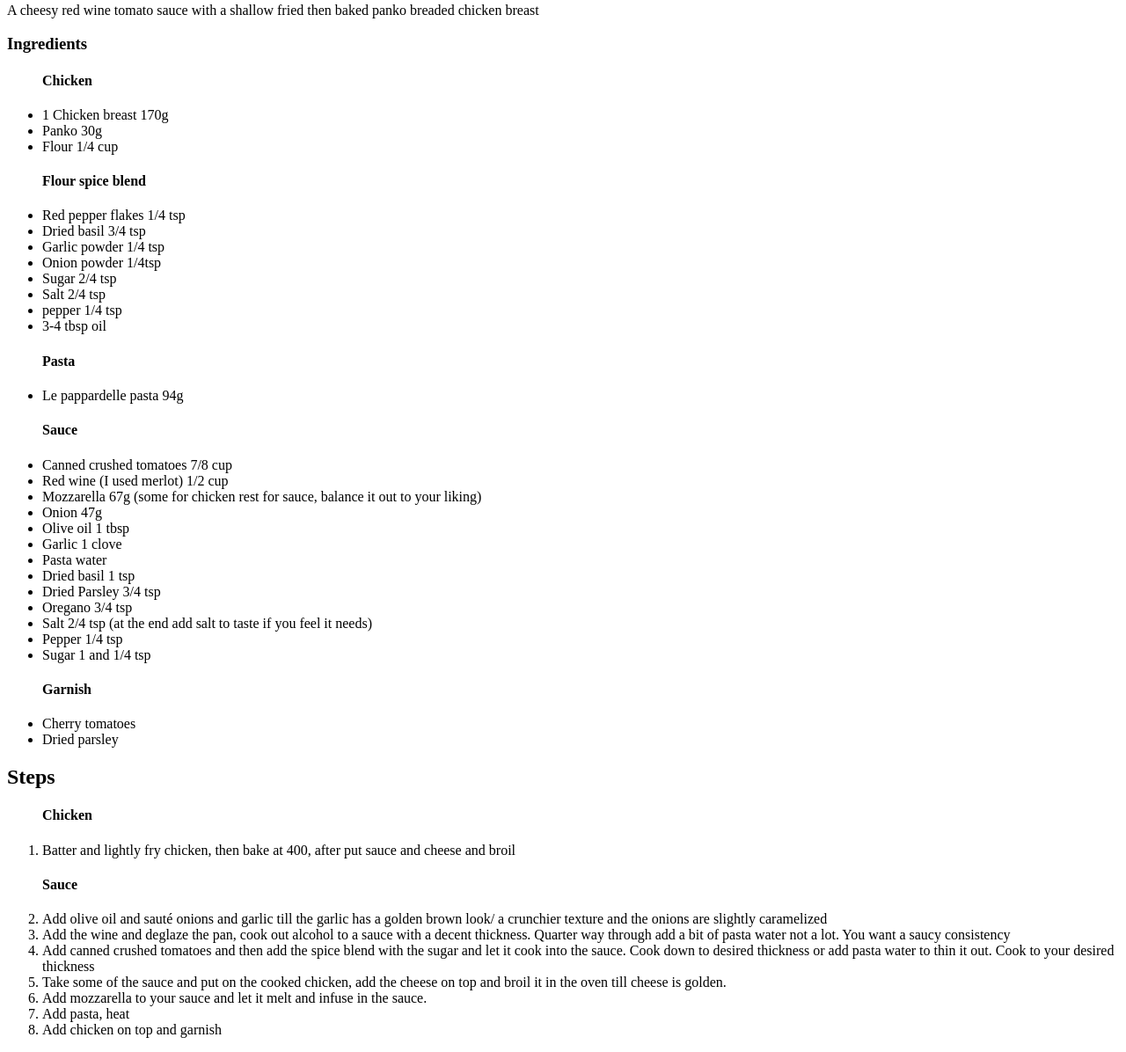
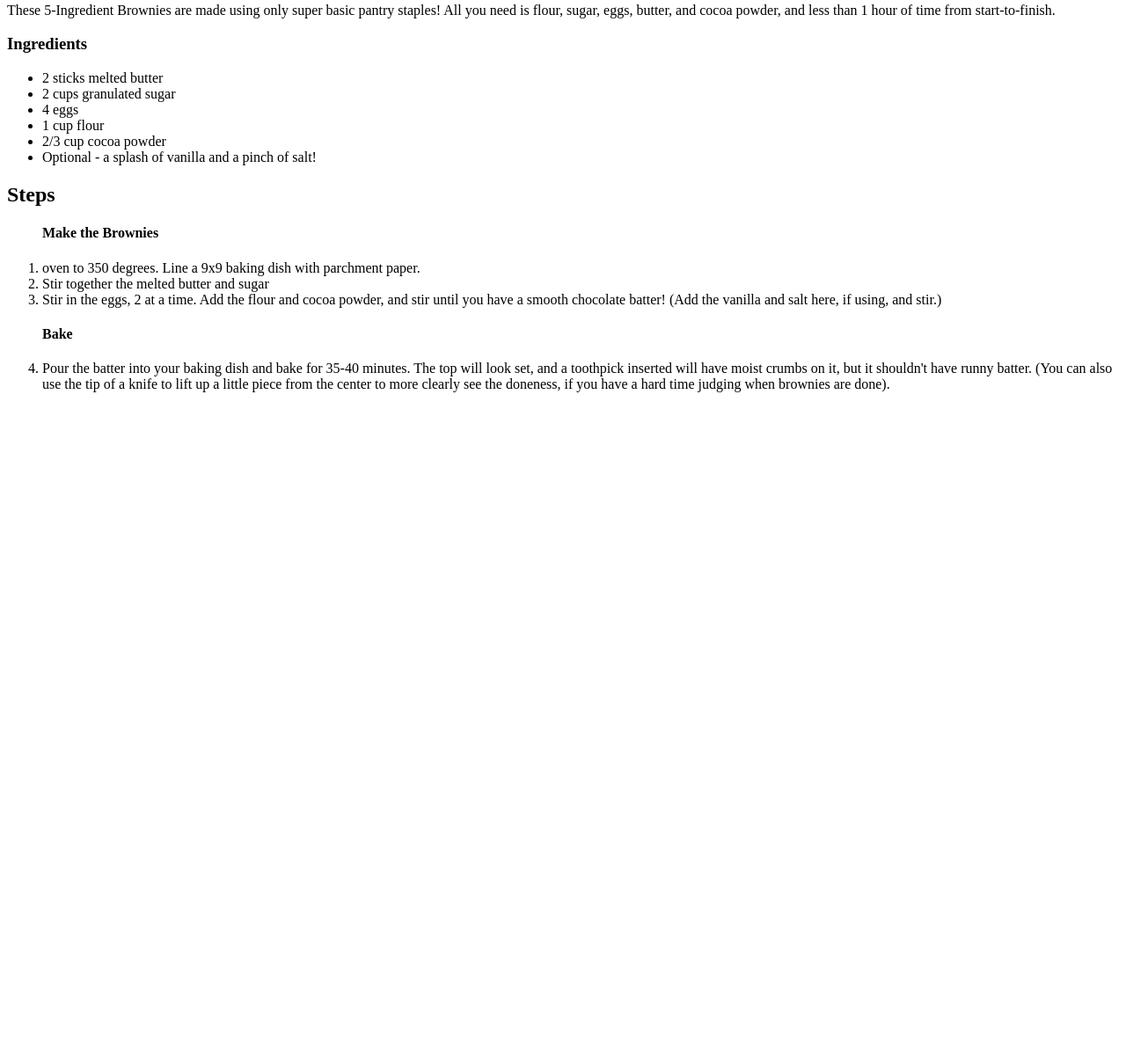
Before and after one commit to danito5455/recipes, a plain HTML site: page recipes/brownie.html in a window 1280 px wide. Shown: the part 818-2014 px from the top of the page at 88% size. After the commit the page ends 1280 px from the top, so only its background shows below. Drawn offline with Linux system fonts and the light colour scheme.

Commit message:
Add Brownie recipe webpage

```diff
--- a/recipes/brownie.html
+++ b/recipes/brownie.html
@@ -4,75 +4,43 @@
     <meta charset="UTF-8">
     <meta http-equiv="X-UA-Compatible" content="IE=edge">
     <meta name="viewport" content="width=device-width, initial-scale=1.0">
-    <title>Document</title>
+    <title>Brownies</title>
 </head>
 <body>
-    <h1>breaded chicken red wine pasta</h1>
+    <h1>5 ingredient brownies</h1>
     <img src="../images/brownies.png" width="504" height="670">
     <h2>Description</h2>
-    <p>A cheesy red wine tomato sauce with a shallow fried then baked
-        panko breaded chicken breast</p>
+    <p>These 5-Ingredient Brownies are made using only super basic pantry staples!
+        All you need is flour, sugar, eggs, butter, and cocoa powder,
+        and less than 1 hour of time from start-to-finish. </p>
         <h3>Ingredients</h3>
         <ul>
-            <h4>Chicken</h4>
-            <li>1 Chicken breast 170g</li>
-            <li>Panko 30g</li>
-            <li>Flour 1/4 cup</li>
 
-            <h4>Flour spice blend</h4>
-            <li>Red pepper flakes 1/4 tsp</li>
-            <li>Dried basil 3/4 tsp</li>
-            <li>Garlic powder 1/4 tsp</li>
-            <li>Onion powder 1/4tsp</li>
-            <li>Sugar 2/4 tsp</li>
-            <li>Salt 2/4 tsp</li>
-            <li>pepper 1/4 tsp</li>
+            <li>2 sticks melted butter</li>
+            <li>2 cups granulated sugar</li>
+            <li>4 eggs</li>
+            <li>1 cup flour</li>
+            <li>2/3 cup cocoa powder</li>
+            <li>Optional - a splash of vanilla and a pinch of salt! </li>
 
-            <li>3-4 tbsp oil </li>
-
-            <h4>Pasta</h4>
-            <li>Le pappardelle pasta 94g </li>
-
-            <h4>Sauce</h4>
-            <li>Canned crushed tomatoes 7/8 cup</li>
-            <li>Red wine (I used merlot) 1/2 cup</li>
-            <li>Mozzarella 67g (some for chicken rest for sauce, balance it out to your liking)</li>
-            <li>Onion 47g </li>
-            <li>Olive oil 1 tbsp</li>
-            <li>Garlic 1 clove</li>
-            <li>Pasta water </li>
-            <li>Dried basil 1 tsp</li>
-            <li>Dried Parsley 3/4 tsp</li>
-            <li>Oregano 3/4 tsp</li>
-            <li>Salt 2/4 tsp (at the end add salt to taste if you feel it needs)</li>
-            <li>Pepper 1/4 tsp </li>
-            <li>Sugar 1 and 1/4 tsp</li>
-
-            <h4> Garnish</h4>
-            <li>Cherry tomatoes</li>
-            <li>Dried parsley</li>
         </ul>
         <h2>Steps</h2>
         <ol>
-            <h4>Chicken</h4>
-            <li>Batter and lightly fry chicken, then bake at 400,
-                after put sauce and cheese and broil </li>
+            <h4>Make the Brownies</h4>
+            <li>oven to 350 degrees. Line a 9x9 baking dish with parchment paper.
+            </li>
+            <li>Stir together the melted butter and sugar</li>
+            <li>Stir in the eggs, 2 at a time. Add the flour and cocoa powder,
+                and stir until you have a smooth chocolate batter!
+                (Add the vanilla and salt here, if using, and stir.)</li>
 
-            <h4>Sauce</h4>
-            <li>Add olive oil and sauté onions and garlic till the garlic has a
-                golden brown look/ a crunchier texture and the onions are slightly
-                caramelized</li>
-            <li>Add the wine and deglaze the pan, cook out alcohol to a sauce
-                with a decent thickness. Quarter way through add a bit of pasta
-                water not a lot. You want a saucy consistency </li>
-            <li>Add canned crushed tomatoes and then add the spice blend with
-                the sugar and let it cook into the sauce. Cook down to desired
-                thickness or add pasta water to thin it out. Cook to your desired thickness</li>
-            <li>Take some of the sauce and put on the cooked chicken, add the cheese on top and
-                broil it in the oven till cheese is golden.</li>
-            <li>Add mozzarella to your sauce and let it melt and infuse in the sauce.</li>
-            <li>Add pasta, heat</li>
-            <li>Add chicken on top and garnish</li>
+            <h4>Bake</h4>
+            <li>Pour the batter into your baking dish and bake for 35-40 minutes.
+                The top will look set, and a toothpick inserted will have moist crumbs
+                on it, but it shouldn't have runny batter.
+                (You can also use the tip of a knife to lift up a
+                little piece from the center to more clearly see the doneness,
+                if you have a hard time judging when brownies are done).</li>
         </ol>
 </body>
 </html>
```
Also changed, not shown: recipes/pasta.html (+1 -1 lines).
